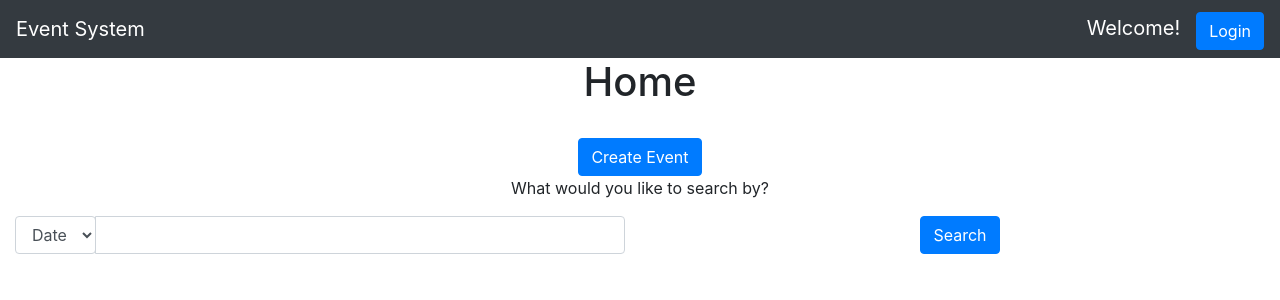
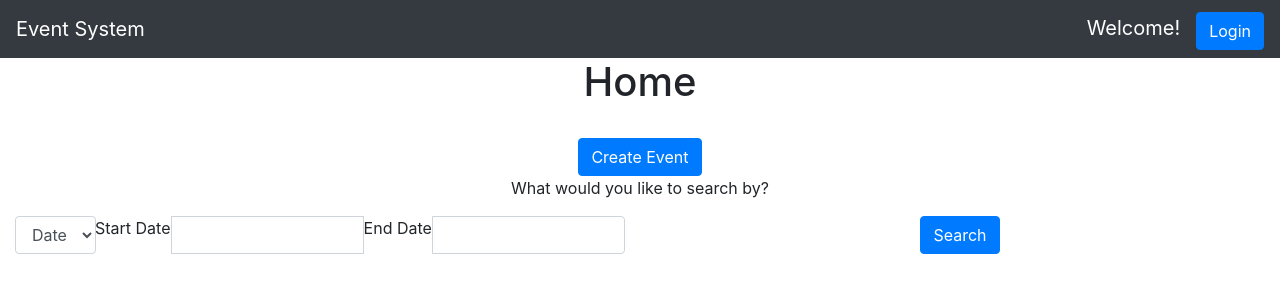
Before and after one commit to COP4710/front-end, a React (Create React App) app: page / in a window 1280 px wide. Shown: the top 300 px of the page. Built offline with nearby package versions, Linux system fonts and the light colour scheme.

Commit message:
added baseurl

```diff
--- a/src/pages/Home.js
+++ b/src/pages/Home.js
@@ -89,6 +89,24 @@ export class Home extends React.Component {
         }
         */
 
+        var searchBox;
+        if(this.state.SearchType == "Date") {
+            searchBox = <>
+                <Form.Label>Start Date</Form.Label>
+                <FormControl aria-label="Default"
+                                    aria-describedby="inputGroup-sizing-default"
+                                    />
+                <Form.Label>End Date</Form.Label>
+                <FormControl aria-label="Default"
+                                    aria-describedby="inputGroup-sizing-default"
+                                    />
+            </>
+        } else if(this.state.SearchType == "City"){
+            searchBox = <FormControl aria-label="Default"
+                                    aria-describedby="inputGroup-sizing-default"
+                                    />
+        }
+
         return (
             <div>
                 <h1>{homeText}</h1>
@@ -104,9 +122,7 @@ export class Home extends React.Component {
                                         {formOptions}
                                     </Form.Control>
                                 </InputGroup.Prepend>
-                                    <FormControl aria-label="Default"
-                                    aria-describedby="inputGroup-sizing-default"
-                                    />
+                                    {searchBox}
                             </InputGroup>
                         </Col>
                         <Col>
--- /dev/null
+++ b/src/util/path.js
@@ -0,0 +1,2 @@
+const baseAPI = "127.0.0.1:8081/"
+export default baseAPI
```
